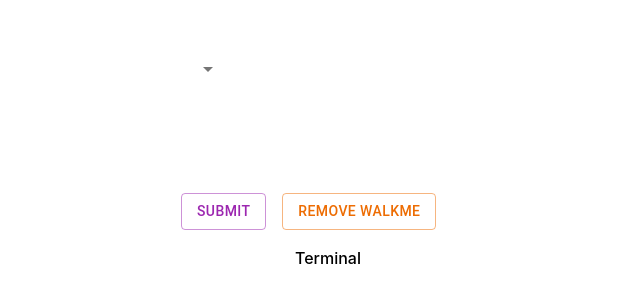
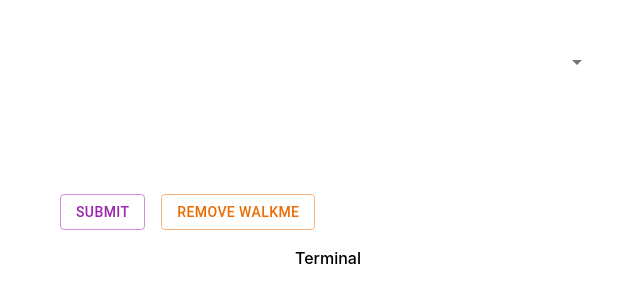
Before and after one commit to swandrack/SnippetGetter, a React (Vite) app in the folder @latest/: page / in a window 1280 px wide. Shown: the part 320-622 px from the top of the page, without its empty margins (312-952 px from the left). Built offline with nearby package versions, Linux system fonts and the light colour scheme.

Commit message:
Fixed ugly dropdown for environment

```diff
--- a/@latest/src/components/walkMeForm.jsx
+++ b/@latest/src/components/walkMeForm.jsx
@@ -3,7 +3,7 @@ import { TextField, Button, Box, Typography, Container, InputLabel, MenuItem, Se
 import { enqueueSnackbar } from "notistack";
 import { SettingsDisplay } from "./SettingsDisplay";
 import { setWindowVariable } from "../utils/uuid";
-import { Link } from "react-router-dom";
+import { Form, Link } from "react-router-dom";
 import {
     getLocalStorageItem,
     setLocalStorageItem,
@@ -110,19 +110,28 @@ export function WalkMeForm() {
                     value={guid}
                     onChange={(e) => setGuid(e.target.value)}
                 />
-                <InputLabel id="demo-select-small-label">Environment</InputLabel>
+                <FormControl
+                    fullWidth
+                    margin="normal"
+                    variant="outlined"
+                >
+                <InputLabel
+                    id="demo-select-small-label"
+                    label="Environment"
+                >Please Enter Environment</InputLabel>
                 <Select
                     labelId="demo-select-small-label"
                     id="demo-select-small"
                     value={env}
-                    label="Env"
                     onChange={handleChange}
+                    label="Please Enter Environment"
                 >
                     <MenuItem value="production">Production</MenuItem>
                     <MenuItem value="test">Test</MenuItem>
                     <MenuItem value="success">Success</MenuItem>
                     <MenuItem value="custom">Custom Environment</MenuItem>
                 </Select>
+                </FormControl>
                 <TextField
                     fullWidth
                     margin="normal"
```
